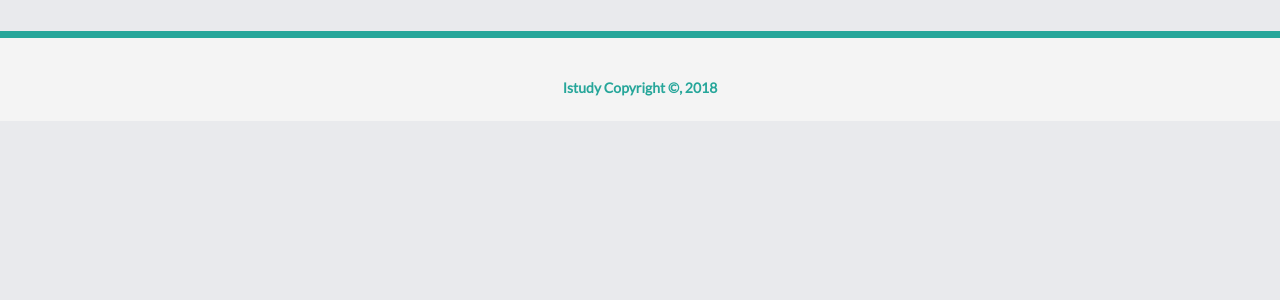
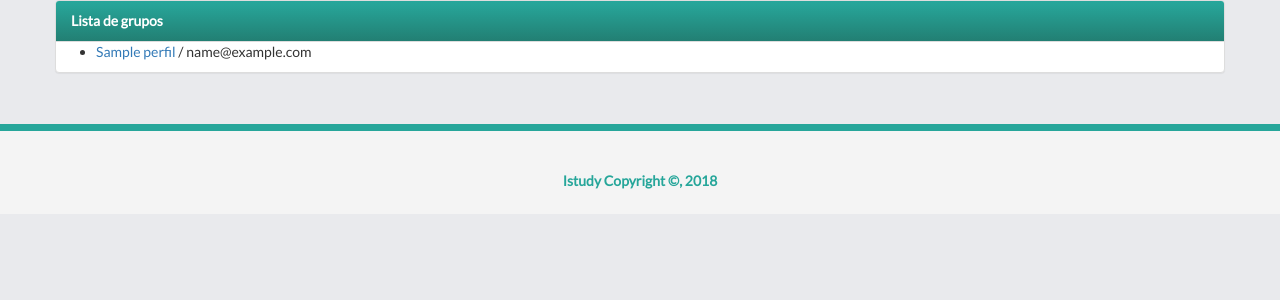
Before and after one commit to danielmessi13/Istudy, a Django app: template social/templates/grupos.html in a window 1280 px wide. Shown: the part 100-400 px from the top of the page. Run offline with Django 3.2, Linux system fonts and the light colour scheme; the template is opened without the code that fills it: most values are stand-ins (such as "Sample title", 1, 10 or a date in 2020); parts of the project's set-up code (start-up, migrations or seed data) failed here and were passed over; some libraries are stand-ins or nearby versions.

Commit message:
Progresso

```diff
--- a/social/models.py
+++ b/social/models.py
@@ -83,6 +83,6 @@
     solicitante = models.ForeignKey(Usuario, on_delete=models.CASCADE, related_name='convites_feitos')
 
     def aceitar(self):
-        self.convidado.contatos.add(self.solicitante)
-        self.solicitante.contatos.add(self.convidado)
+        self.convidado.amigos.add(self.solicitante)
+        self.solicitante.amigos.add(self.convidado)
         self.delete()
--- a/social/templates/grupos.html
+++ b/social/templates/grupos.html
@@ -5,9 +5,22 @@
 <section>
     <div class="container">
         <div class="row">
-            <div class="col-md-3"></div>
-
-            <div class="col-md-3"></div>
+            <div class="col-lg-12"></div>
+            <div class="panel panel-default">
+                <div class="panel-heading">
+                    <strong>Lista de grupos</strong>
+                </div>
+                {% if perfis %}
+                <ul>
+                    {% for perfil in perfis %}
+                    <li><a href="{% url 'exibir' perfil.id %}"> {{perfil.nome}} </a> / {{perfil.usuario.email}}</li>
+                    {% endfor %}
+                </ul>
+                {% else %}
+                <p>Nenhum perfil encontrado!</p>
+                {% endif %}
+            </div>
+            <div class="col-lg-12"></div>
         </div>
     </div>
 </section>
```
Also changed, not shown: social/views.py (+8 -3 lines).
